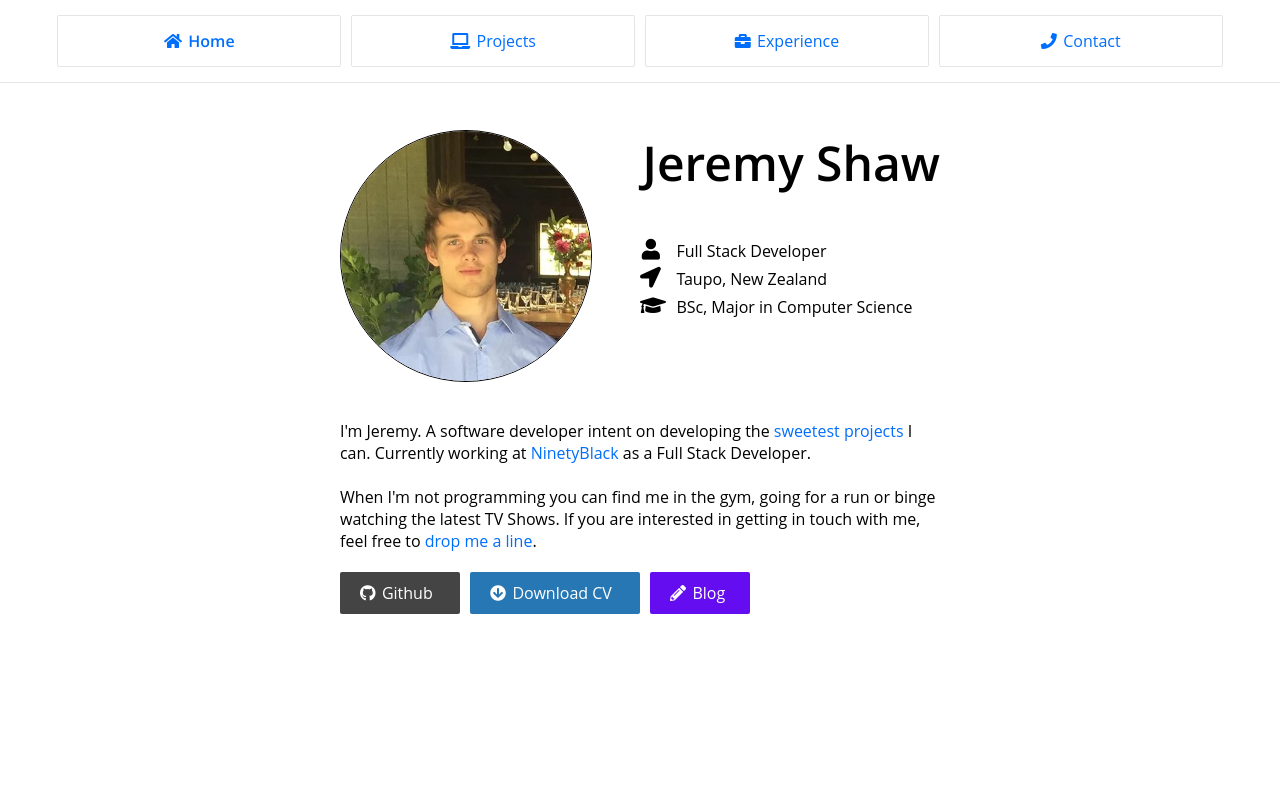
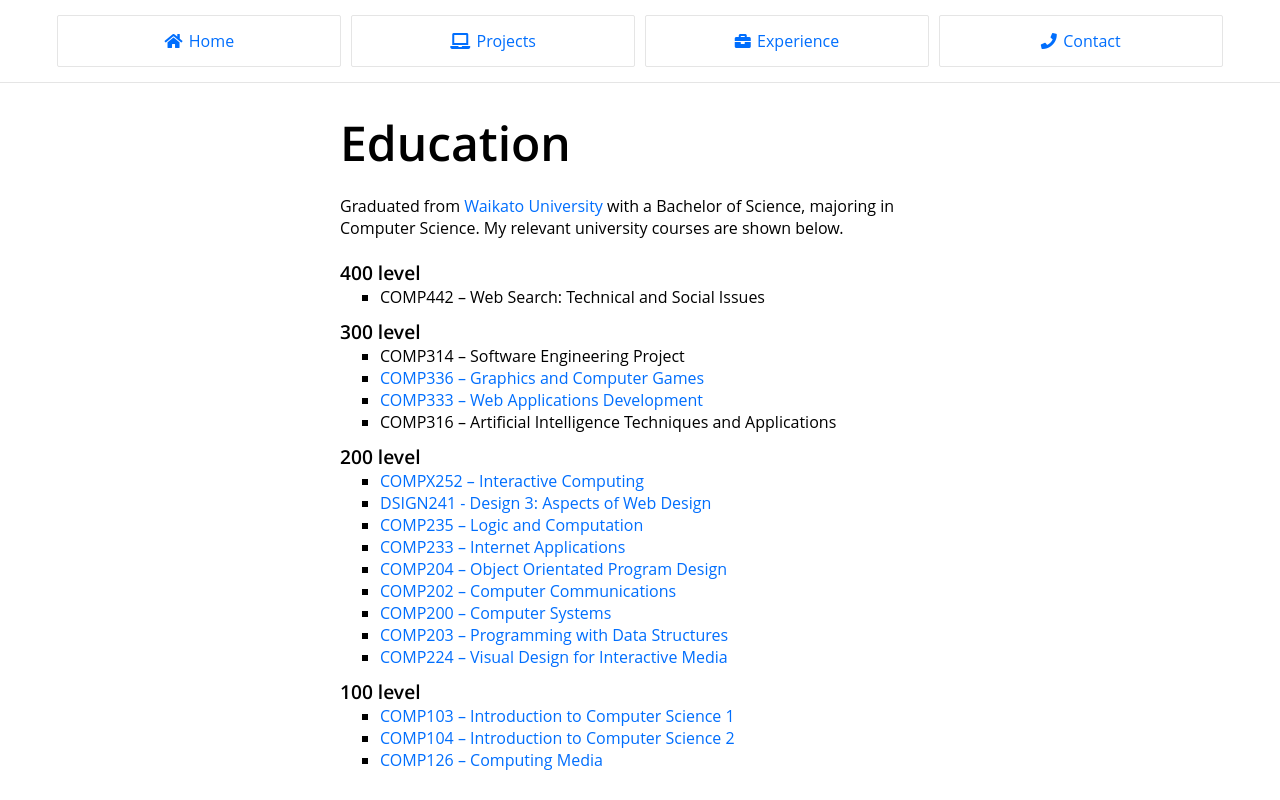
Before and after one commit to puremana/portfolio-website, a React (Create React App) app: page /education in a window 1280 px wide. Built offline with nearby package versions, Linux system fonts and the light colour scheme; a web font is replaced by a local one.

Commit message:
Add education page back in to site, although not in nav. Removed any broken course links

```diff
--- a/src/App.css
+++ b/src/App.css
@@ -390,3 +390,26 @@ li:hover {
 .contact-container .contact-form .invalid {
   border: 1px solid red;
 }
+/* Education */
+.education-container {
+  padding-top: 110px;
+  width: 600px;
+  max-width: 80vw;
+  margin: 0 auto 20px auto;
+}
+.education-container h2, .education-explanation {
+  margin-bottom: 20px;
+}
+.education-container h4 {
+  margin-top: 10px;
+  font-size: 1.2em;
+}
+.education-container li {
+  margin-left: 40px;
+  list-style-type: square;
+}
+.education-container .university-info {
+  text-align: center;
+  font-weight: 600;
+  color: rgb(109, 109, 109);
+}
--- a/src/App.js
+++ b/src/App.js
@@ -10,6 +10,7 @@ import Home from './components/pages/home';
 import Experience from './components/pages/experience';
 import Projects from './components/pages/projects';
 import Contact from './components/pages/contact';
+import Education from './components/pages/education';
 
 //includes
 import './App.css';
@@ -25,6 +26,7 @@ class App extends Component {
             <Route exact path='/projects' component={Projects} />
             <Route exact path='/experience' component={Experience} />
             <Route exact path='/contact' component={Contact} />
+            <Route exact path='/education' component={Education} />
             <Route component={Home} />
           </Switch>
         </div>
--- a/src/components/nav-bar/nav-bar.js
+++ b/src/components/nav-bar/nav-bar.js
@@ -1,9 +1,7 @@
 import React, { Component } from 'react';
 
 //components
-import {
-    Link
-  } from 'react-router-dom';
+import { Link } from 'react-router-dom';
 
 class NavBar extends Component {
     constructor(props) {
--- /dev/null
+++ b/src/components/pages/education.js
@@ -0,0 +1,92 @@
+import React, { Component } from 'react';
+
+//components
+import NavBar from '../nav-bar/nav-bar';
+
+class Education extends Component {
+    componentWillReceiveProps() {
+        document.title = "Education - Jeremy Shaw Software Developer Portfolio";
+    }
+
+    componentDidMount() {
+        document.title = "Education - Jeremy Shaw Software Developer Portfolio";
+    }
+
+  render() {
+    return (
+        <div className="education-page">
+            <NavBar page="education"/>
+            <div className="education-container">
+                <h2>Education</h2>
+                <p className="education-explanation">Graduated from <a href="https://www.waikato.ac.nz/" target="_blank" rel="noreferrer noopener">Waikato University</a> with a Bachelor of Science, majoring in Computer Science. My relevant university courses are shown below.</p>
+
+                <h4>400 level</h4>
+                <ul>
+                    <li>
+                        COMP442 – Web Search: Technical and Social Issues
+                    </li>
+                </ul>
+                <h4>300 level</h4>
+                <ul>
+                    <li>
+                        COMP314 – Software Engineering Project
+                    </li>
+                    <li>
+                        <a href="https://papers.waikato.ac.nz/2017/COMP/COMP336" target="_blank" rel="noreferrer noopener">COMP336 – Graphics and Computer Games</a>
+                    </li>
+                    <li>
+                        <a href="https://papers.waikato.ac.nz/papers/2017/COMP333" target="_blank" rel="noreferrer noopener">COMP333 – Web Applications Development</a>
+                    </li>
+                    <li>
+                        COMP316 – Artificial Intelligence Techniques and Applications
+                    </li>
+                </ul>
+                <h4>200 level</h4>
+                <ul>
+                    <li>
+                        <a href="https://www.waikato.ac.nz/study/papers/compx252-interactive-computing" target="_blank" rel="noreferrer noopener">COMPX252 – Interactive Computing</a>
+                    </li>
+                    <li>
+                        <a href="https://www.waikato.ac.nz/study/papers/dsign241-design-3-aspects-of-web-design" target="_blank" rel="noreferrer noopener">DSIGN241 - Design 3: Aspects of Web Design</a>
+                    </li>
+                    <li>
+                        <a href="https://papers.waikato.ac.nz/2017/COMP/COMP235" target="_blank" rel="noreferrer noopener">COMP235 – Logic and Computation</a>
+                    </li>
+                    <li>
+                        <a href="https://papers.waikato.ac.nz/2017/COMP/COMP233" target="_blank" rel="noreferrer noopener">COMP233 – Internet Applications</a>
+                    </li>
+                    <li>
+                        <a href="https://papers.waikato.ac.nz/2017/COMP/COMP204" target="_blank" rel="noreferrer noopener">COMP204 – Object Orientated Program Design</a>
+                    </li>
+                    <li>
+                        <a href="https://papers.waikato.ac.nz/papers/2017/COMP202" target="_blank" rel="noreferrer noopener">COMP202 – Computer Communications</a>
+                    </li>
+                    <li>
+                        <a href="https://papers.waikato.ac.nz/2017/COMP/COMP200" target="_blank" rel="noreferrer noopener">COMP200 – Computer Systems</a>
+                    </li>
+                    <li>
+                        <a href="https://papers.waikato.ac.nz/2017/COMP/COMP203" target="_blank" rel="noreferrer noopener">COMP203 – Programming with Data Structures</a>
+                    </li>
+                    <li>
+                        <a href="https://papers.waikato.ac.nz/2017/COMP/COMP224" target="_blank" rel="noreferrer noopener">COMP224 – Visual Design for Interactive Media</a>
+                    </li>
+                </ul>
+                <h4>100 level</h4>
+                <ul>
+                    <li>
+                        <a href="https://papers.waikato.ac.nz/2017/COMP/COMP103" target="_blank" rel="noreferrer noopener">COMP103 – Introduction to Computer Science 1</a>
+                    </li>
+                    <li>
+                        <a href="https://papers.waikato.ac.nz/2017/COMP/COMP104" target="_blank" rel="noreferrer noopener">COMP104 – Introduction to Computer Science 2</a>
+                    </li>
+                    <li>
+                        <a href="https://papers.waikato.ac.nz/2017/COMP/COMP126" target="_blank" rel="noreferrer noopener">COMP126 – Computing Media</a>
+                    </li>
+                </ul>
+            </div>
+        </div>
+    );
+  }
+}
+
+export default Education;
--- a/src/components/pages/experience.js
+++ b/src/components/pages/experience.js
@@ -2,6 +2,7 @@ import React, { Component } from 'react';
 
 //components
 import NavBar from '../nav-bar/nav-bar';
+import { Link } from 'react-router-dom';
 
 class Experience extends Component {
     componentWillReceiveProps() {
@@ -65,7 +66,7 @@ class Experience extends Component {
                 </div>
 
                 <div className="university-info">
-                    ~ Graduated Waikato University 2018 ~
+                    <Link to="/education">~ Graduated Waikato University 2018 ~</Link>
                 </div>
             </div>
         </div>
```
